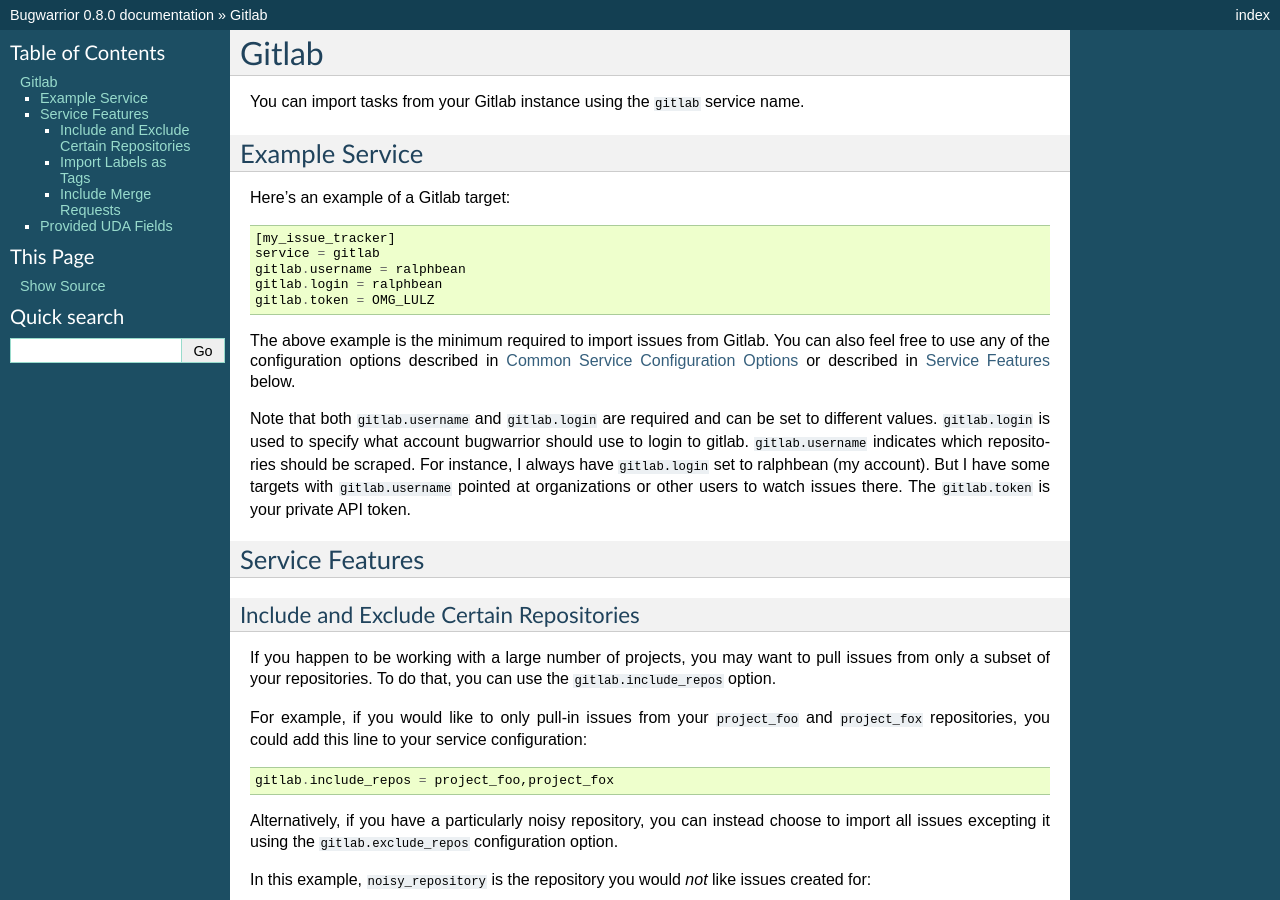
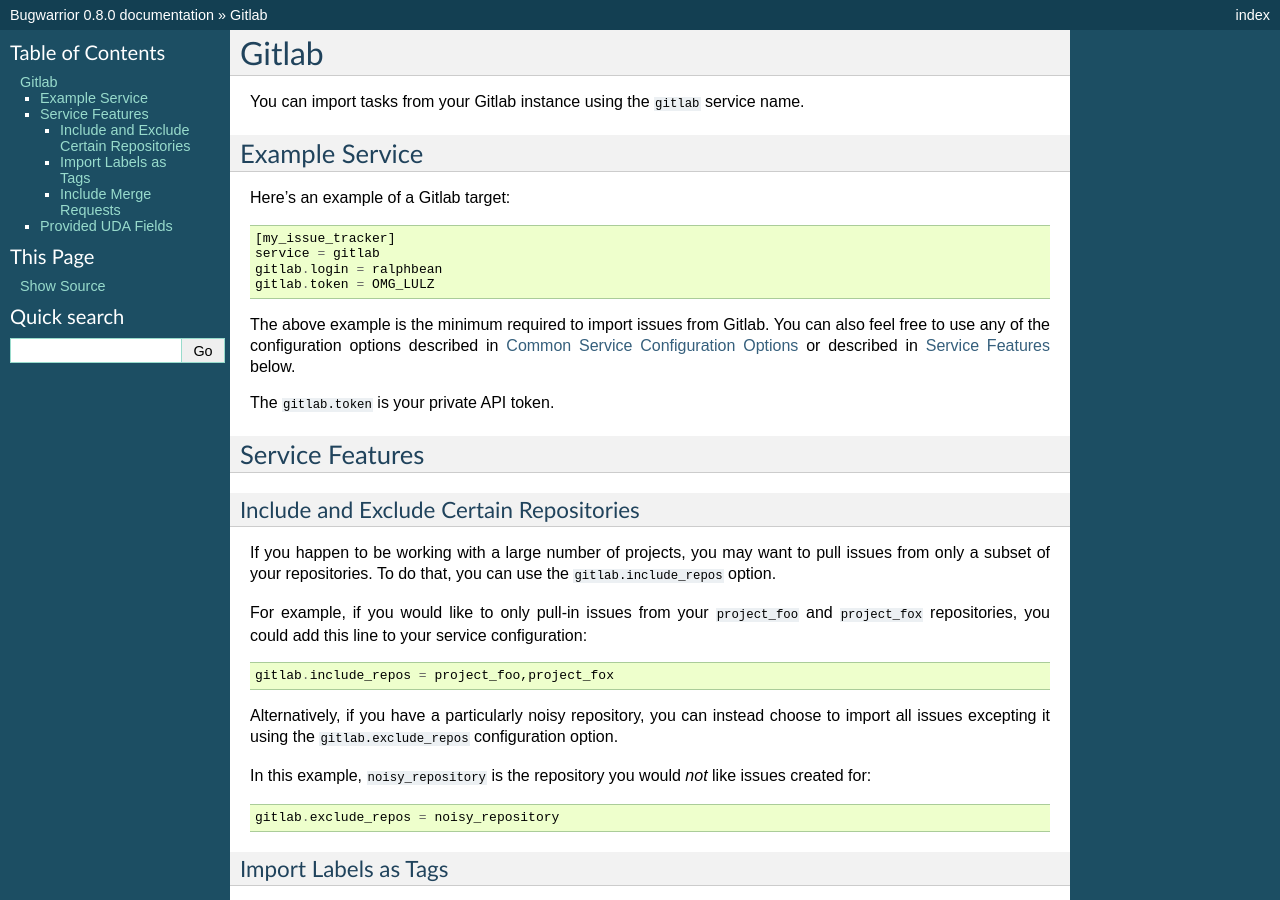
Before and after one commit to GothenburgBitFactory/bugwarrior, a Sphinx documentation site: the page built from bugwarrior/docs/services/gitlab.rst, in a window 1280 px wide and 900 px high. Built offline with Sphinx 7.4.7, drawn with Linux system fonts in a browser that asks for light colours; pages that are not in the unit, such as notebooks, are missing from menus.

Commit message:
gitlab: remove 'username' configuration
It isn't used for anything. Instead, gitlab's queries return all
repositories the user has access to.

```diff
--- a/bugwarrior/docs/services/gitlab.rst
+++ b/bugwarrior/docs/services/gitlab.rst
@@ -11,7 +11,6 @@
 
     [my_issue_tracker]
     service = gitlab
-    gitlab.username = ralphbean
     gitlab.login = ralphbean
     gitlab.token = OMG_LULZ
 
@@ -20,13 +19,7 @@
 configuration options described in :ref:`common_configuration_options`
 or described in `Service Features`_ below.
 
-Note that both ``gitlab.username`` and ``gitlab.login`` are required and can be
-set to different values.  ``gitlab.login`` is used to specify what account
-bugwarrior should use to login to gitlab.  ``gitlab.username`` indicates which
-repositories should be scraped.  For instance, I always have ``gitlab.login``
-set to ralphbean (my account).  But I have some targets with
-``gitlab.username`` pointed at organizations or other users to watch issues
-there. The ``gitlab.token`` is your private API token.
+The ``gitlab.token`` is your private API token.
 
 Service Features
 ----------------
```
Also changed, not shown: 2 other files.
